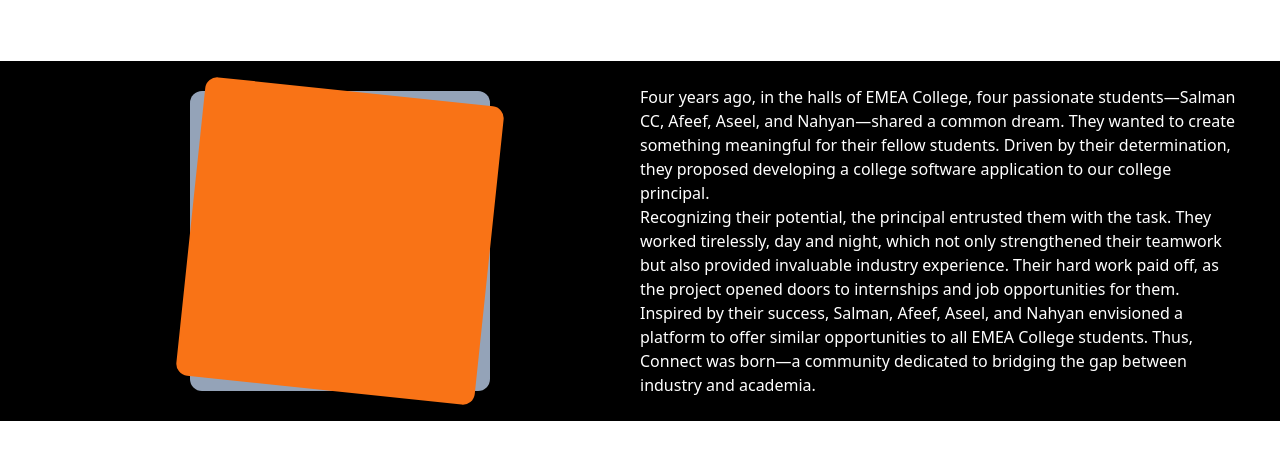
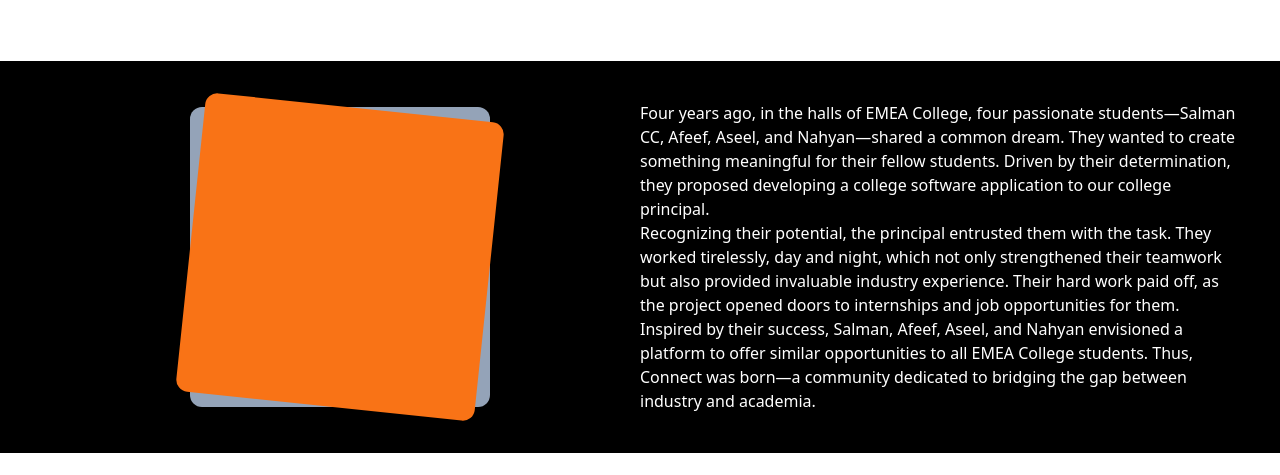
Before and after one commit to connectemea/connect_emea, a React (Vite) app: page /about in a window 1280 px wide. Shown: the part 183-658 px from the top of the page. Built offline with nearby package versions, Linux system fonts and the light colour scheme; no server answers.

Commit message:
style: improve UI of About page

```diff
--- a/src/pages/About/index.jsx
+++ b/src/pages/About/index.jsx
@@ -6,7 +6,7 @@
   return (
     <>
       <h1 className='font-bold py-10 flex justify-center text-3xl w-full'>About </h1>
-      <div className="bg-black p-6 my-4">
+      <div className="bg-black p-6 py-10 my-4">
       <Content />
       </div>
       <div className="w-limit my-4">
```
